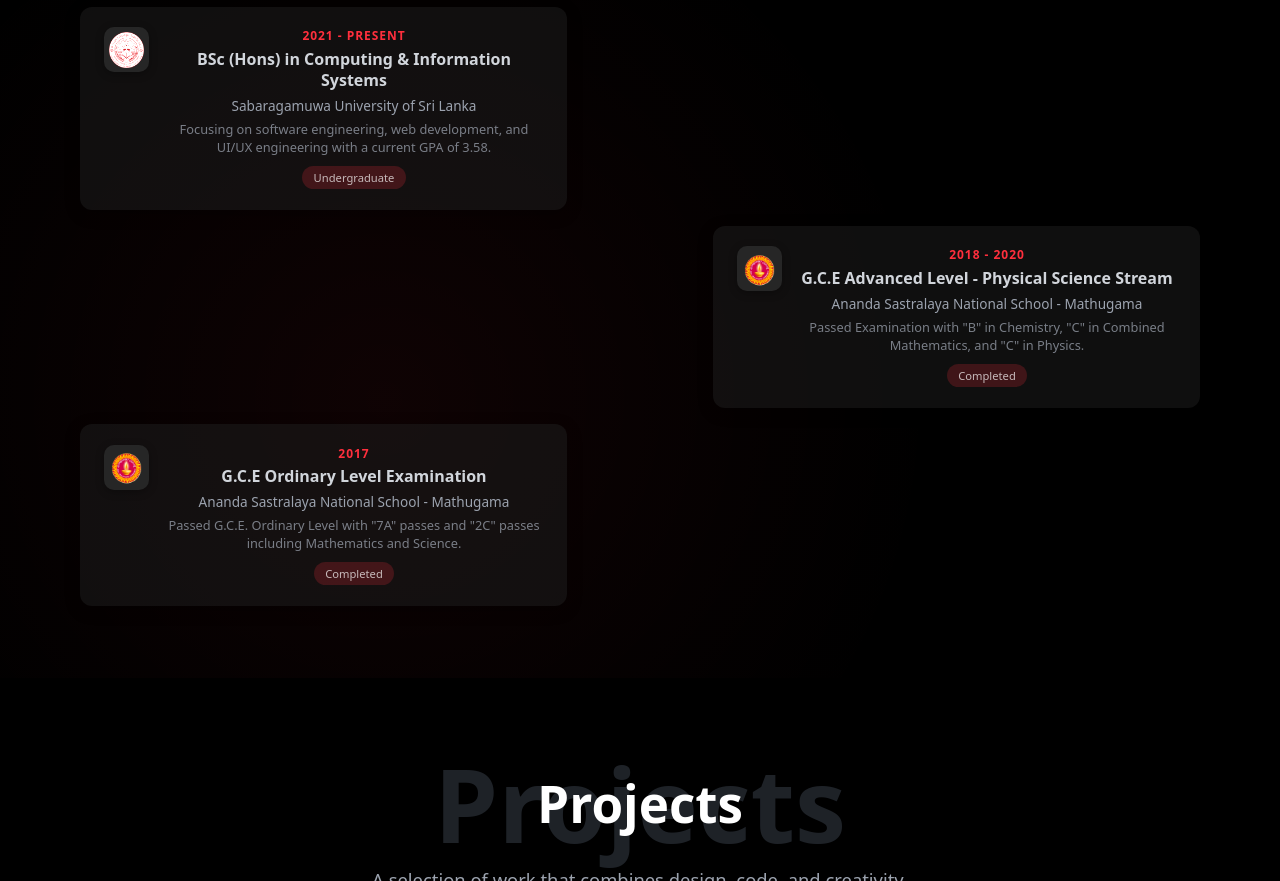
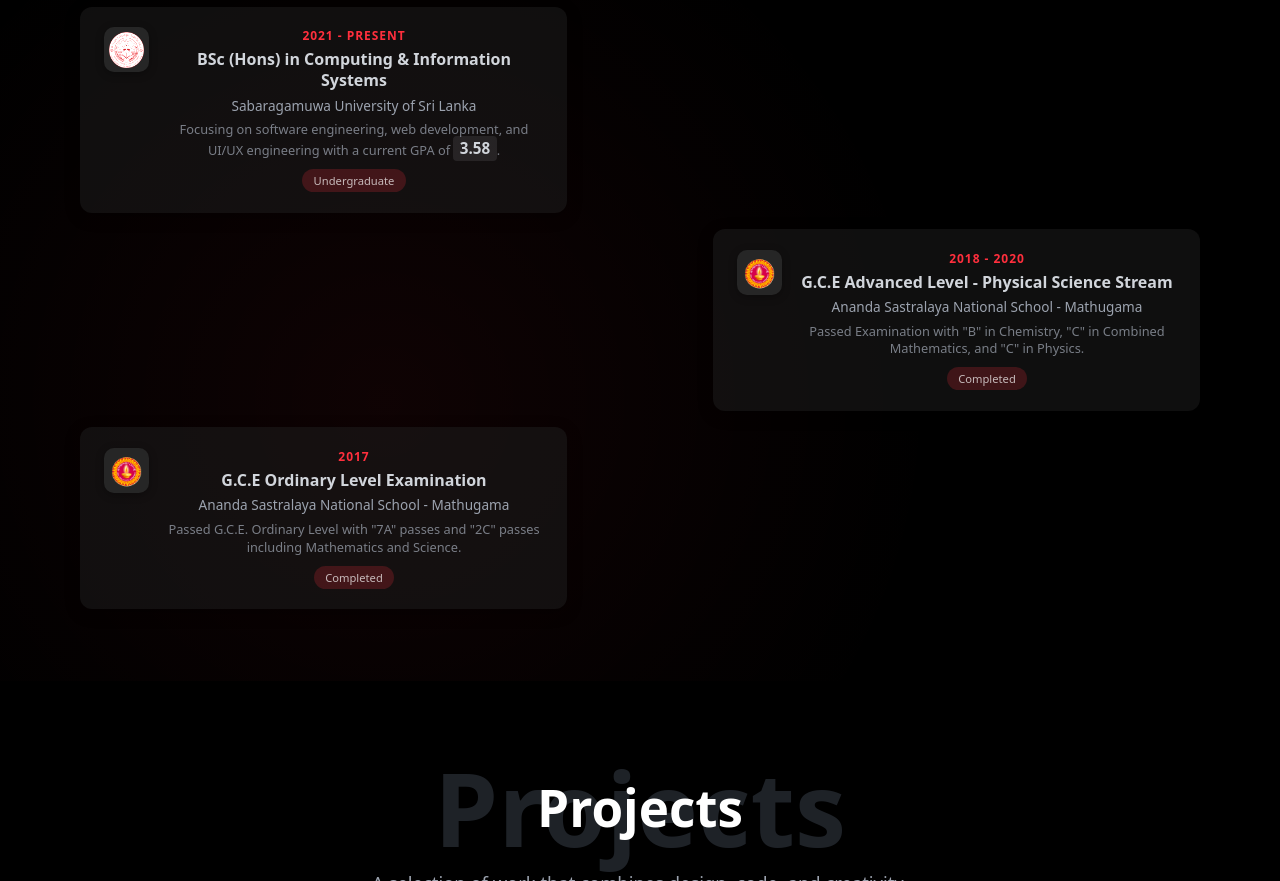
Before and after one commit to KushanDB/Kushan_Portfolio, a React (Create React App) app: page / in a window 1280 px wide. Shown: the part 3740-4621 px from the top of the page. Built offline with nearby package versions, Linux system fonts and the light colour scheme.

Commit message:
Highlight GPA in Education section
Added a .gpa-highlight CSS class and updated the Education component to visually emphasize the GPA value using styled span.

```diff
--- a/src/components/Education.jsx
+++ b/src/components/Education.jsx
@@ -12,7 +12,11 @@ const Education = () => {
       year: "2021 - Present",
       title: "BSc (Hons) in Computing & Information Systems",
       place: "Sabaragamuwa University of Sri Lanka",
-      description: "Focusing on software engineering, web development, and UI/UX engineering with a current GPA of 3.58.",
+      description: (
+        <>
+          Focusing on software engineering, web development, and UI/UX engineering with a current GPA of <span className="gpa-highlight">3.58</span>.
+        </>
+      ),
       status: "Undergraduate",
       icon: <FaUniversity />,
       logo: suslLogo
--- a/src/index.css
+++ b/src/index.css
@@ -1515,6 +1515,15 @@ img.loading.loaded {
   color: rgba(156, 163, 175, 0.75);
   line-height: 1.4;
   margin: 0 0 0.5rem 0;
+}
+
+.gpa-highlight {
+  color: #d1d5db;
+  font-weight: 700;
+  font-size: 0.95rem;
+  background: rgba(209, 213, 219, 0.1);
+  padding: 0.15rem 0.4rem;
+  border-radius: 4px;
 }
 
 .edu-status {
```
